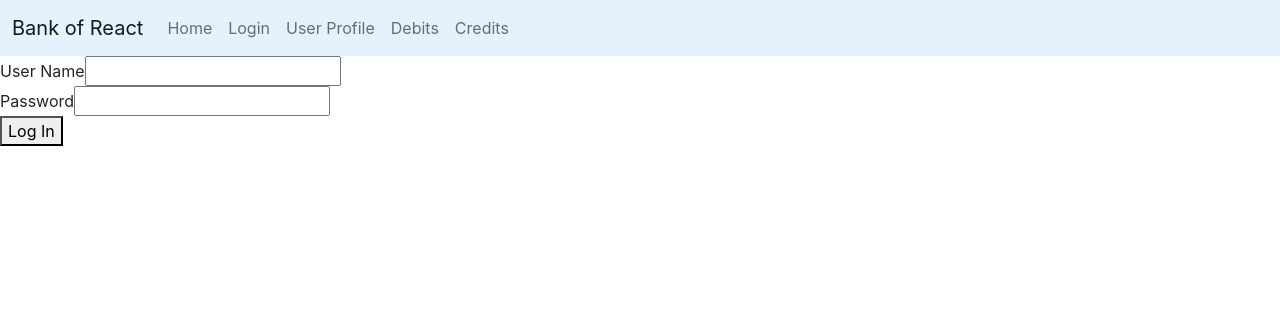
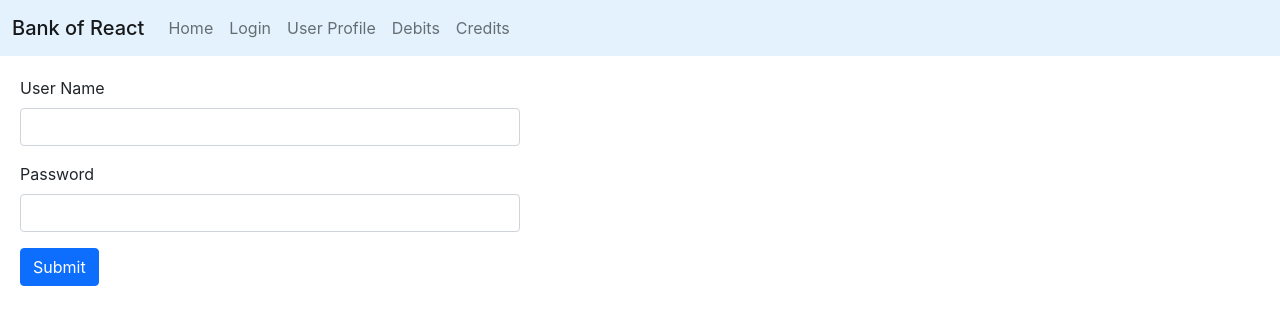
Before and after one commit to skeyan/bank-of-react, a React (Create React App) app: page /login in a window 1280 px wide. Shown: the top 324 px of the page. Built offline with nearby package versions, Linux system fonts and the light colour scheme; no server answers.

Commit message:
Import bootstrap

```diff
--- a/src/App.css
+++ b/src/App.css
@@ -1,38 +1,7 @@
-.App {
-  text-align: center;
+.page-content {
+  margin: 20px;
 }
 
-.App-logo {
-  height: 40vmin;
-  pointer-events: none;
+.login-form {
+  width: 500px;
 }
-
-@media (prefers-reduced-motion: no-preference) {
-  .App-logo {
-    animation: App-logo-spin infinite 20s linear;
-  }
-}
-
-.App-header {
-  background-color: #282c34;
-  min-height: 100vh;
-  display: flex;
-  flex-direction: column;
-  align-items: center;
-  justify-content: center;
-  font-size: calc(10px + 2vmin);
-  color: white;
-}
-
-.App-link {
-  color: #61dafb;
-}
-
-@keyframes App-logo-spin {
-  from {
-    transform: rotate(0deg);
-  }
-  to {
-    transform: rotate(360deg);
-  }
-}
--- a/src/App.js
+++ b/src/App.js
@@ -6,6 +6,8 @@ import Navbar from './components/Navbar';
 import Home from './components/Home';
 import UserProfile from './components/UserProfile';
 import LogIn from './components/Login';
+
+import './App.css';
 
 class App extends Component {
 
@@ -65,11 +67,13 @@ class App extends Component {
           <Navbar />
 
           {/* Routing */}
+          <div className="page-content">
             <Switch>
               <Route exact path="/" render={HomeComponent}/>
               <Route exact path="/userProfile" render={UserProfileComponent}/>
               <Route exact path="/login" render={LogInComponent}/>
             </Switch>
+          </div>
         </Router>
     );
   }
--- a/src/components/AccountBalance.js
+++ b/src/components/AccountBalance.js
@@ -4,7 +4,8 @@ class AccountBalance extends Component {
   render() {
     return (
         <div>
-          Balance: {this.props.accountBalance}
+            <h4>Account Balance</h4>
+            ${this.props.accountBalance}
         </div>
     );
   }
--- a/src/components/Login.js
+++ b/src/components/Login.js
@@ -1,5 +1,7 @@
 import React, { Component } from 'react'
 import { Redirect } from 'react-router-dom'
+
+import "../App.css";
 
 class LogIn extends Component {
   constructor () {
@@ -35,16 +37,16 @@ class LogIn extends Component {
 
     return (
       <div>
-        <form onSubmit={this.handleSubmit}>
-          <div>
-            <label htmlFor="userName">User Name</label>
-            <input type="text" name="userName" onChange={this.handleChange} />
-          </div>
-          <div>
-            <label htmlFor="password">Password</label>
-            <input type="password" name="password" />
-          </div>
-          <button>Log In</button>
+        <form onSubmit={this.handleSubmit} className="login-form">
+            <div class="mb-3">
+                <label for="userName" class="form-label">User Name</label>
+                <input type="text" class="form-control" name="userName" onChange={this.handleChange}/>
+            </div>
+            <div class="mb-3">
+                <label for="password" class="form-label">Password</label>
+                <input type="password" class="form-control" name="password"/>
+            </div>
+            <button type="submit" class="btn btn-primary">Submit</button>
         </form>
       </div>
     )
--- a/src/components/Navbar.js
+++ b/src/components/Navbar.js
@@ -6,7 +6,9 @@ class Navbar extends Component {
     return (
         <nav class="navbar navbar-expand-lg navbar-light" style={{backgroundColor: '#e3f2fd'}}>
             <div class="container-fluid">
-                <Link class="navbar-brand" to="/">Bank of React</Link>
+                <Link class="navbar-brand mb-0 h1" to="/">
+                    Bank of React
+                </Link>
               <button class="navbar-toggler" type="button" data-bs-toggle="collapse" data-bs-target="#navbarSupportedContent" aria-controls="navbarSupportedContent" aria-expanded="false" aria-label="Toggle navigation">
                 <span class="navbar-toggler-icon"></span>
               </button>
--- a/src/components/UserProfile.js
+++ b/src/components/UserProfile.js
@@ -5,8 +5,7 @@ class UserProfile extends Component {
   render() {
     return (
         <div>
-          <h1>User Profile</h1>
-
+          <h4>User Profile</h4>
           <div>Username: {this.props.userName}</div>
           <div>Member Since: {this.props.memberSince}</div>
         </div>
```
